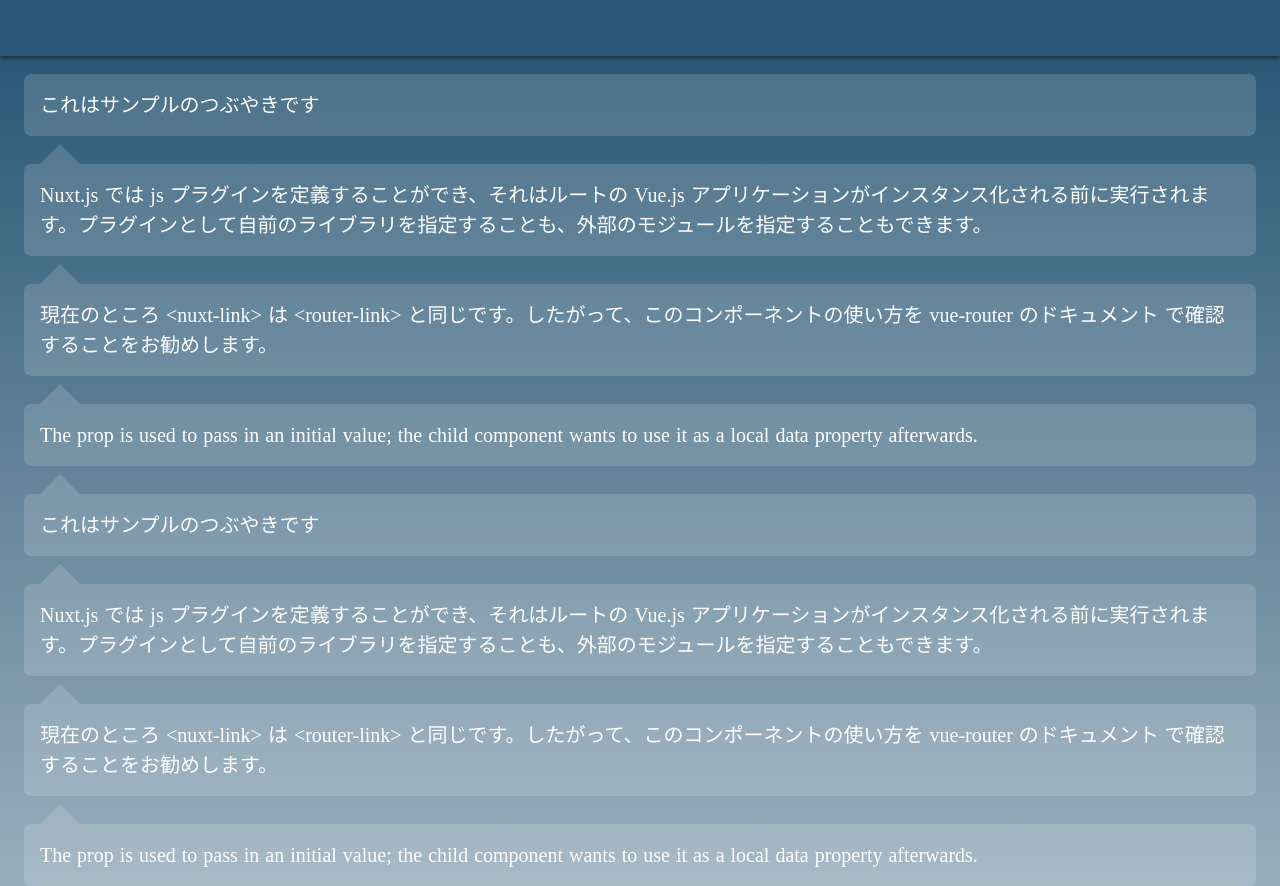
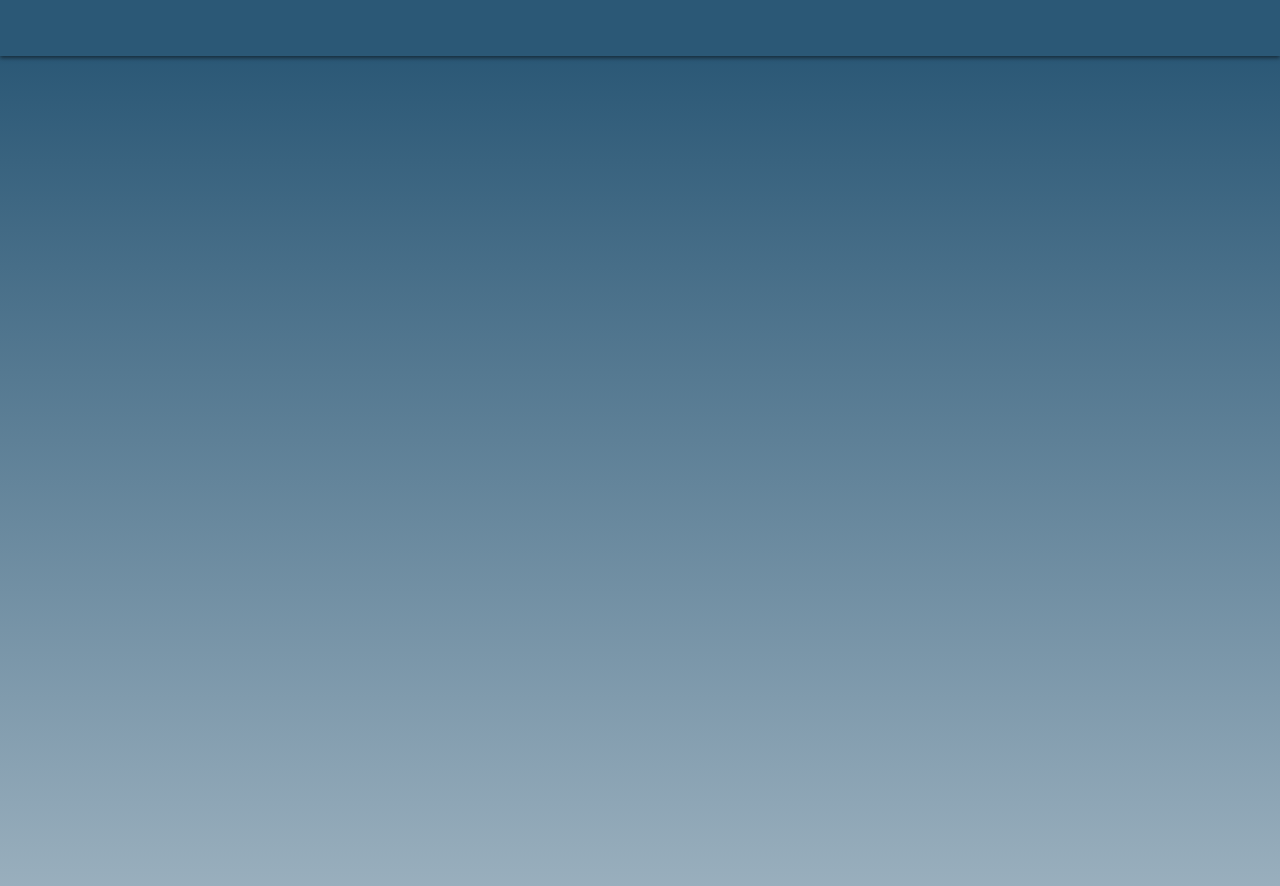
Before and after one commit to Spice-Z/DockHack-Nuxt, a Nuxt app: page /IDetail in a window 1280 px wide. After the commit the page ends 856 px from the top, so only its background shows below. Built offline with nearby package versions, Linux system fonts and the light colour scheme.

Commit message:
[update] IDetailをひもつけ

```diff
--- /dev/null
+++ b/modules/extractUnderIdea.js
@@ -0,0 +1,20 @@
+module.exports = function extractUnderIdea(FIdeaId, ideas) {
+  let mentiondIdea = [];
+  let nextMentiondIdea;
+  while (FIdeaId) {
+    nextMentiondIdea = ideas.find(function(idea) {
+      return idea.is_mention_to == FIdeaId;
+    });
+
+    if (nextMentiondIdea) {
+      mentiondIdea.push(nextMentiondIdea);
+      FIdeaId = nextMentiondIdea.id;
+    } else {
+      FIdeaId = null;
+    }
+  }
+
+  console.log("extractMentiondIdea is ↓");
+  console.log(mentiondIdea);
+  return mentiondIdea;
+};
--- /dev/null
+++ b/modules/extractUpperIdea.js
@@ -0,0 +1,20 @@
+module.exports = function extractUpperIdea(FIdeaId, ideas) {
+  let mentionToIdea = [];
+  let nextMentionToIdea;
+  while (FIdeaId) {
+    nextMentionToIdea = ideas.find(function(idea) {
+      return idea.is_mentiond == FIdeaId;
+    });
+
+    if (nextMentionToIdea) {
+      mentionToIdea.push(nextMentionToIdea);
+      FIdeaId = nextMentionToIdea.id;
+    } else {
+      FIdeaId = null;
+    }
+  }
+
+  console.log("extractMentionTo is ↓");
+  console.log(mentionToIdea);
+  return mentionToIdea;
+};
--- a/pages/IDetail.vue
+++ b/pages/IDetail.vue
@@ -1,14 +1,16 @@
 <template>
   <div class="container">
-    <Idea v-for="(value, key) in ideas" v-bind:key="key" v-bind:value="value" v-bind:class="{'second-box':(key!=0)}" class="idea-box" />
+    <Idea v-for="(value, key) in getUpperIdeas()" v-bind:key="key" v-bind:value="value" v-bind:class="{'second-box':(key!=0)}" class="idea-box" />
     <FocusedIdea class="idea-box FIdea-box" v-bind:idea="getFIdea()"/>
-    <Idea v-for="(value, key) in ideas" v-bind:key="key+30" v-bind:value="value" class="idea-box second-box" />
+    <Idea v-for="(value, key) in getUnderIdeas()" v-bind:key="key+30" v-bind:value="value" class="idea-box second-box" />
   </div>
 </template>
 
 <script>
 import Idea from "~/components/Idea.vue";
 import FocusedIdea from "~/components/FocusedIdea.vue";
+import extractUnderIdea from "~/modules/extractUnderIdea.js";
+import extractUpperIdea from "~/modules/extractUpperIdea.js";
 
 export default {
   components: {
@@ -18,26 +20,9 @@ export default {
   layout: "default",
   data: function() {
     return {
-      FIdea_id: null,
+      FIdeaId: null,
       pass: "",
-      ideas: [
-        { id: 1, idea_text: "これはサンプルのつぶやきです" },
-        {
-          id: 2,
-          idea_text:
-            "Nuxt.js では js プラグインを定義することができ、それはルートの Vue.js アプリケーションがインスタンス化される前に実行されます。プラグインとして自前のライブラリを指定することも、外部のモジュールを指定することもできます。"
-        },
-        {
-          id: 3,
-          idea_text:
-            "現在のところ <nuxt-link> は <router-link> と同じです。したがって、このコンポーネントの使い方を vue-router のドキュメント で確認することをお勧めします。"
-        },
-        {
-          id: 4,
-          idea_text:
-            "The prop is used to pass in an initial value; the child component wants to use it as a local data property afterwards."
-        }
-      ],
+      ideas: this.$store.getters.ideas,
       FIdea: {
         id: 7,
         idea_text: "爆速の開発環境で驚いているそ。これはすごい。"
@@ -46,21 +31,25 @@ export default {
   },
   asyncData(context) {
     return {
-      // asyncDataでreturnすると、dataにマージされる
-      FIdea_id: context.query["FIdeaId"]
+      FIdeaId: context.query["FIdeaId"]
     };
   },
   methods: {
     getFIdea: function() {
-      if (this.FIdea_id) {
-        let Fid = this.FIdea_id;
+      if (this.FIdeaId) {
+        let Fid = this.FIdeaId;
         return this.ideas.find(function(idea) {
           return idea.id == Fid;
         });
       }
 
-      let i = { id: 1, idea_text: "これはサンプルのつぶやきです" };
       return;
+    },
+    getUnderIdeas: function() {
+      return extractUnderIdea(this.FIdeaId, this.ideas);
+    },
+    getUpperIdeas: function() {
+      return extractUpperIdea(this.FIdeaId, this.ideas);
     }
   }
 };
@@ -76,7 +65,7 @@ export default {
   margin-bottom: 28px;
   position: relative;
 }
-
+/*
 .FIdea-box::before {
   position: absolute;
   content: "";
@@ -87,6 +76,7 @@ export default {
   border: 20px transparent solid;
   border-bottom: 20px rgba(255, 255, 255, 0.3) solid;
 }
+*/
 
 .first-box::after {
   position: absolute;
```
